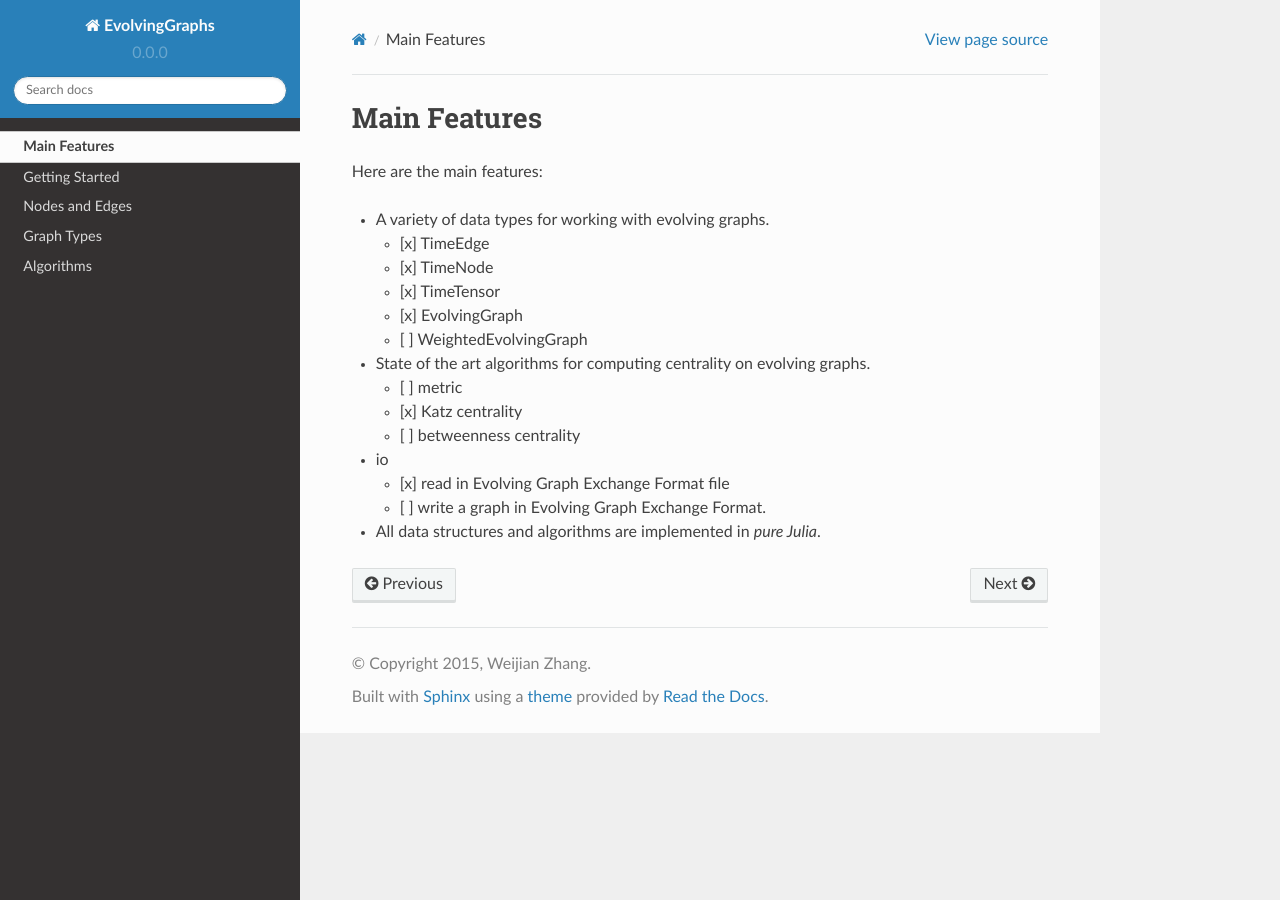
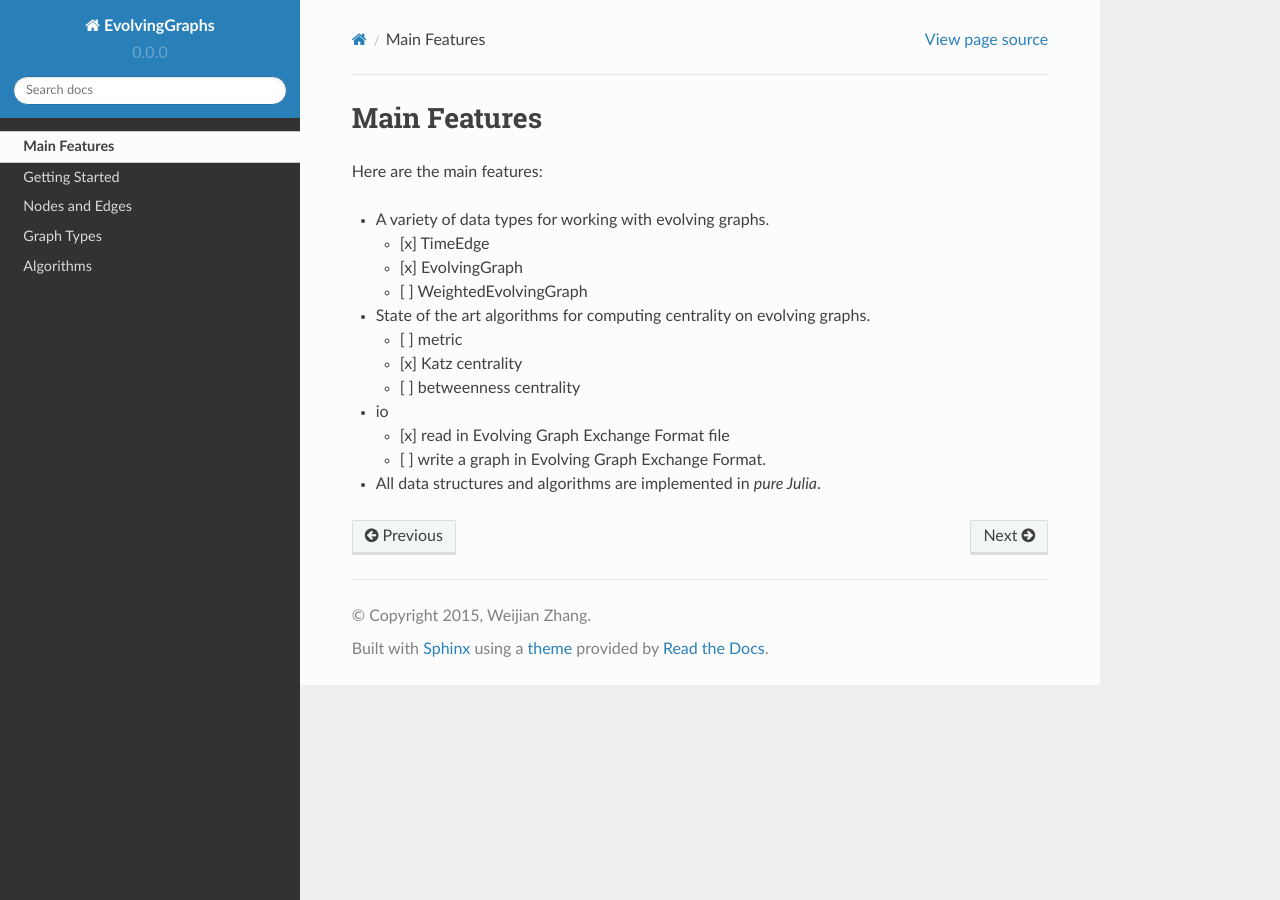
Before and after one commit to EtymoIO/EvolvingGraphs.jl, a Sphinx documentation site: the page built from doc/overview.rst, in a window 1280 px wide. Built offline with Sphinx 7.4.7 and the Read the Docs theme 2.0.0, drawn with Linux system fonts in a browser that asks for light colours.

Commit message:
minor changes of doc

```diff
--- a/doc/examples.rst
+++ b/doc/examples.rst
@@ -50,7 +50,7 @@ timestamps. We can retrieve information from ``eg``::
 
 
 We can also generate an evolving graph by 3 vectors: ``i``, ``j`` and ``t``
-such that ``i[k], j[k], t[k]`` represent a edge from ``i[k]`` to ``j[k]``
+such that ``i[k], j[k], t[k]`` represent an edge from ``i[k]`` to ``j[k]``
 at time ``t[k]``. For example, the evolving graph in the following figure
 can be generated as::
 
--- a/doc/overview.rst
+++ b/doc/overview.rst
@@ -7,8 +7,6 @@ Here are the main features:
 * A variety of data types for working with evolving graphs.
 
   - [x] TimeEdge
-  - [x] TimeNode
-  - [x] TimeTensor
   - [x] EvolvingGraph
   - [ ] WeightedEvolvingGraph
 
```
